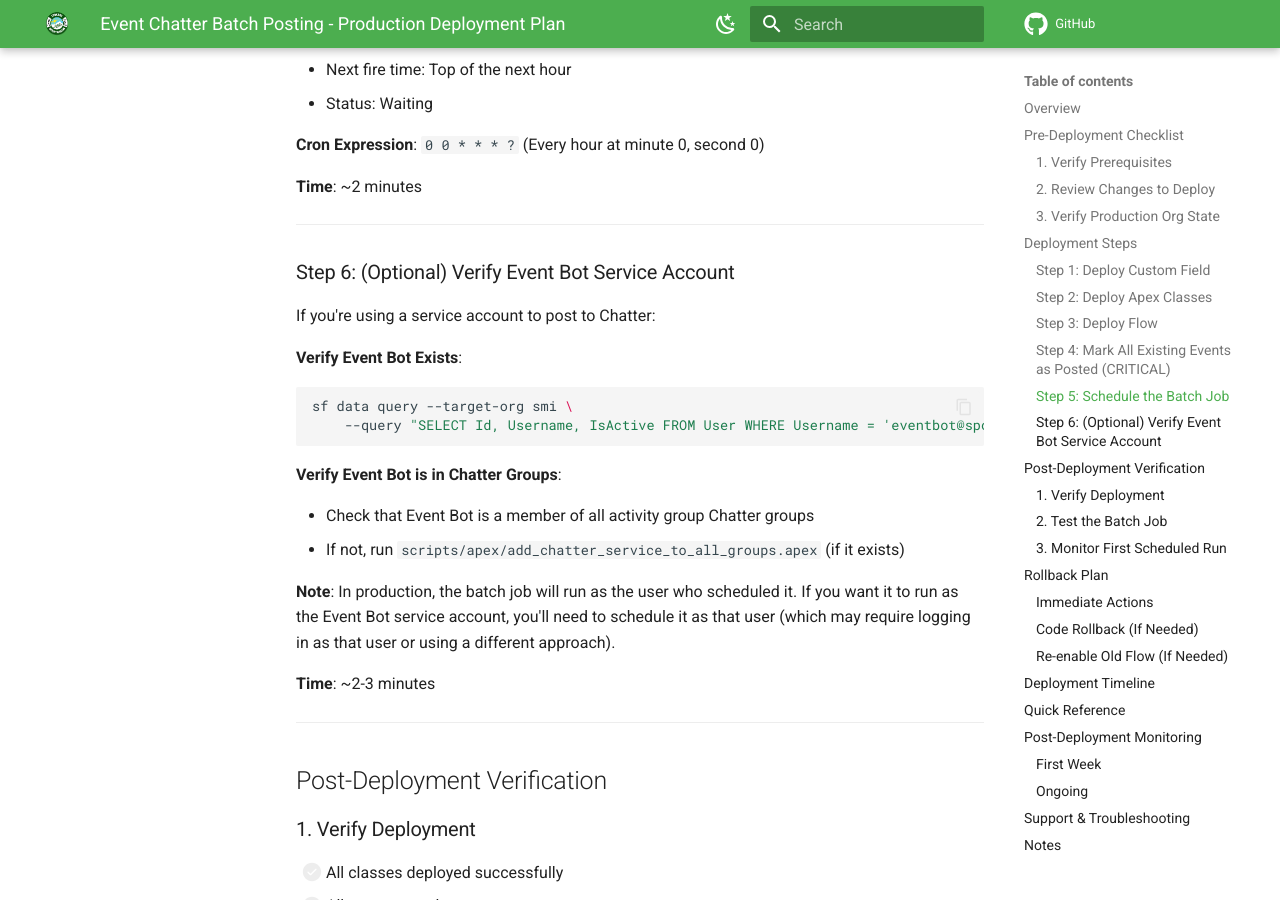
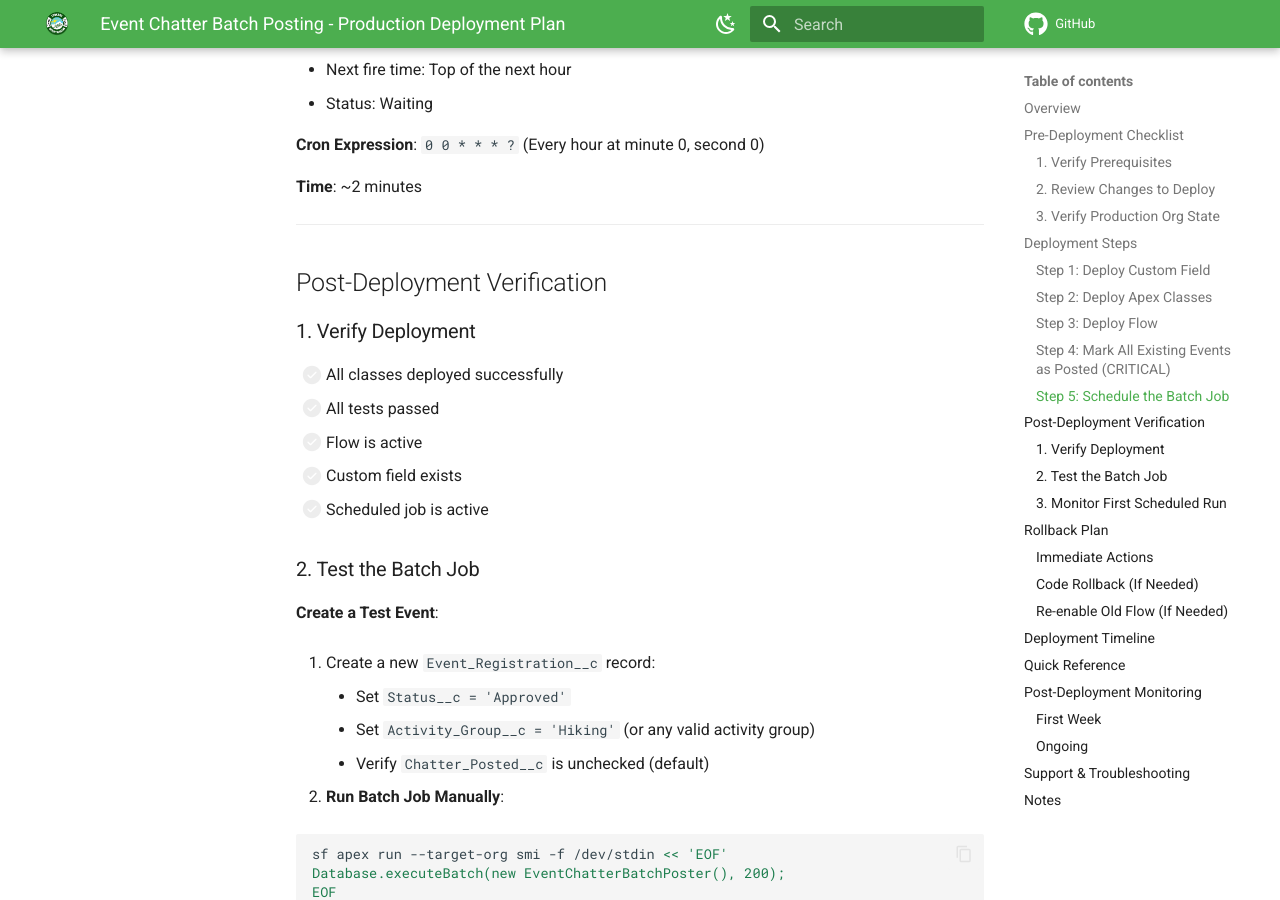
Before and after one commit to Spokane-Mountaineers/salesforce, an MkDocs documentation site: the page built from docs/automation/event-chatter-batch-production-deployment.md, in a window 1280 px wide and 900 px high, scrolled down 5592 px. Built offline with MkDocs 1.6.1 and Material for MkDocs 9.7.7, drawn with Linux system fonts in a browser that asks for light colours; comment, search, counter and statistics services are not loaded; some of the changed text lies outside the part shown.

Commit message:
docs(deployment): remove eventbot references from production guide
Update production deployment documentation to reference current
service account implementation (sm-client@prolocity.com) instead
of deprecated eventbot user. Remove obsolete Step 6 section.

Co-authored-by: Cursor <cursoragent@cursor.com>

````diff
--- a/docs/automation/event-chatter-batch-production-deployment.md
+++ b/docs/automation/event-chatter-batch-production-deployment.md
@@ -33,7 +33,7 @@ This document provides a step-by-step plan for deploying the Event Chatter Batch
 
 **New Flow**:
 
-- `Add_Chatter_Service_To_New_Groups.flow-meta.xml` - Auto-adds Event Bot to new Chatter groups
+- `Add_Chatter_Service_To_New_Groups.flow-meta.xml` - Auto-adds service account to new Chatter groups
 
 **New Custom Field**:
 
@@ -51,7 +51,7 @@ Before deploying, verify:
 - [ ] No existing scheduled jobs with name "Event Chatter Batch Posting - Hourly"
 - [ ] `Event_Registration__c` object exists
 - [ ] Activity group Chatter groups exist (Hiking, Climbing, etc.)
-- [ ] Event Bot service account exists (if using service account approach)
+- [ ] Service account `sm-client@prolocity.com` exists and is active
 
 ---
 
@@ -237,28 +237,6 @@ sf apex run --target-org smi -f scripts/apex/schedule_event_chatter_batch.apex
 
 ---
 
-### Step 6: (Optional) Verify Event Bot Service Account
-
-If you're using a service account to post to Chatter:
-
-**Verify Event Bot Exists**:
-
-```bash
-sf data query --target-org smi \
-    --query "SELECT Id, Username, IsActive FROM User WHERE Username = 'eventbot@spokanemountaineers.org.smi'"
-```
-
-**Verify Event Bot is in Chatter Groups**:
-
-- Check that Event Bot is a member of all activity group Chatter groups
-- If not, run `scripts/apex/add_chatter_service_to_all_groups.apex` (if it exists)
-
-**Note**: In production, the batch job will run as the user who scheduled it. If you want it to run as the Event Bot service account, you'll need to schedule it as that user (which may require logging in as that user or using a different approach).
-
-**Time**: ~2-3 minutes
-
----
-
 ## Post-Deployment Verification
 
 ### 1. Verify Deployment
@@ -430,8 +408,8 @@ AND Chatter_Posted__c != true
 **Common Issues**:
 
 1. **Batch job fails with "INSUFFICIENT_ACCESS_ON_CROSS_REFERENCE_ENTITY"**:
-    - Verify Event Bot service account has proper permissions
-    - Check that Event Bot is a member of all Chatter groups
+    - Verify service account (`sm-client@prolocity.com`) has proper permissions
+    - Check that service account is a member of all Chatter groups
 
 2. **Events not being posted**:
     - Verify `Chatter_Posted__c` field exists and is accessible
````
